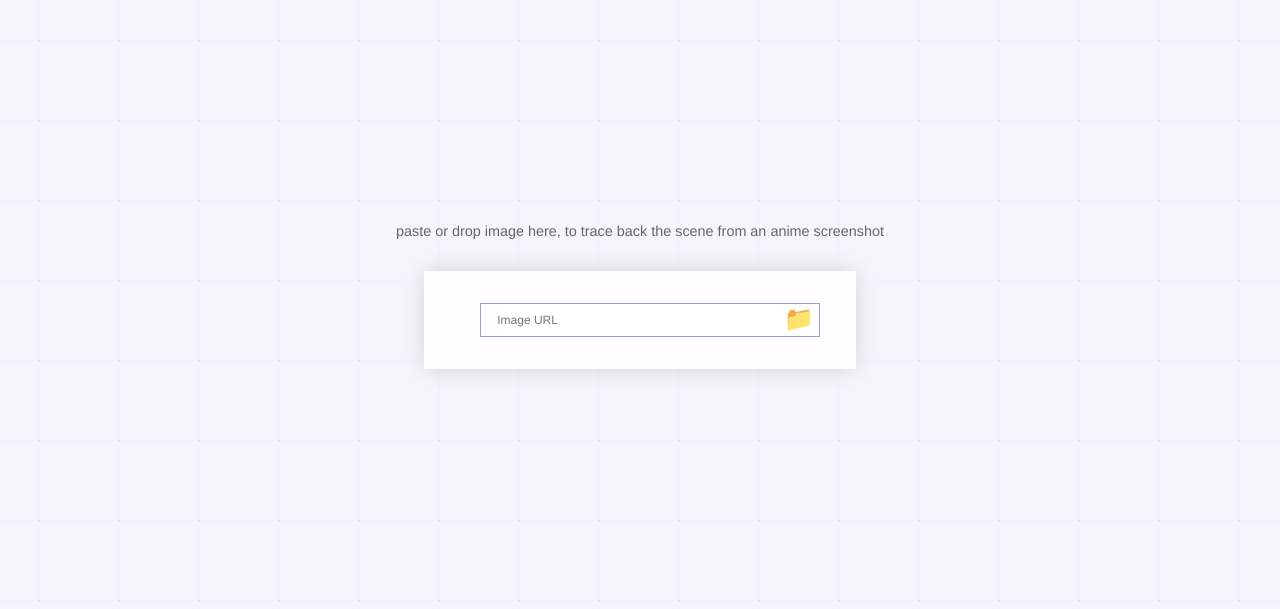
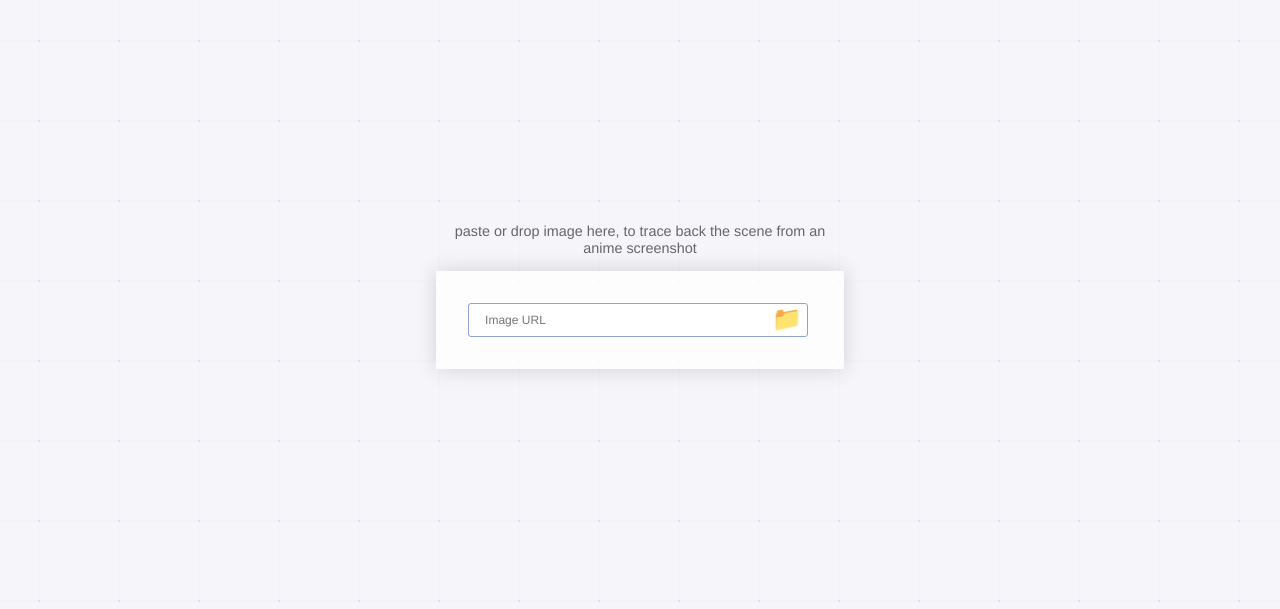
Before and after one commit to soruly/trace.moe-www, a Node project: template views/index.ejs in a window 1280 px wide. Shown: the top 609 px of the page. Run offline with Node 20 templates, Linux system fonts and the light colour scheme; the template is opened without the code that fills it, so the values that code supplies are empty.

Commit message:
Fix drop area glitch

```diff
--- a/static/css/index.css
+++ b/static/css/index.css
@@ -49,12 +49,15 @@
   z-index: 100;
 }
 
+body {
+  display: flex;
+  justify-content: center;
+}
 .search-bar {
   opacity: 0;
   position: absolute;
   top: calc(50% - 80px);
   transform: translate(0, -50%);
-  width: 100%;
   z-index: 20;
   transition: opacity 300ms ease-out;
 }
@@ -62,8 +65,6 @@
   display: block;
   position: absolute;
   top: -3rem;
-  left: 0;
-  right: 0;
   text-align: center;
   font-size: 0.9rem;
   color: #666666;
@@ -115,9 +116,7 @@
 .search-bar-content {
   max-width: 960px;
   margin: auto;
-  padding: 2rem 0 2rem 2rem;
   font-size: 0.85rem;
-  width: 400px;
   display: flex;
   flex-wrap: wrap;
   align-items: flex-start;
@@ -125,6 +124,9 @@
   justify-content: space-between;
   box-shadow: 0 0 20px rgba(0, 0, 0, 0.15);
   background: rgba(255, 255, 255, 0.8);
+}
+.search-bar-content .form-controls {
+  margin: 2rem 0 2rem 2rem;
 }
 #autoSearch,
 .search-bar .form-controls input[type="submit"] {
@@ -147,6 +149,7 @@
   width: 290px;
   display: inline-block;
   border: 1px solid #92a0d4;
+  border-radius: 3px;
   vertical-align: bottom;
   outline: 0;
   font-size: 0.75rem;
@@ -184,6 +187,7 @@
   vertical-align: sub;
 }
 .search-bar.ready .form-controls {
+  margin: 0;
   width: 640px;
   display: flex;
   flex-wrap: wrap;
@@ -228,6 +232,7 @@
   width: 5rem;
   outline: 0;
   border: 1px solid #92a0d4;
+  border-radius: 3px;
   transition: box-shadow 100ms ease-out;
   line-height: 2rem;
   font-size: 0.75rem;
--- a/static/js/index.js
+++ b/static/js/index.js
@@ -47,6 +47,7 @@ originalImage.onload = () => {
     document.querySelector(".wrap").style.opacity = 1;
   }, 0);
   document.querySelector(".search-bar").classList.add("ready");
+  document.body.style.display = "unset";
   if (document.querySelector(".drop-target")) {
     document.querySelector(".drop-target").remove();
   }
@@ -212,6 +213,7 @@ document.querySelector(".search-btn").addEventListener("click", search);
 
 const startLoadImage = (src) => {
   document.querySelector(".search-bar").classList.add("ready");
+  document.body.style.display = "unset";
   originalImage.src = src;
 };
 
```
